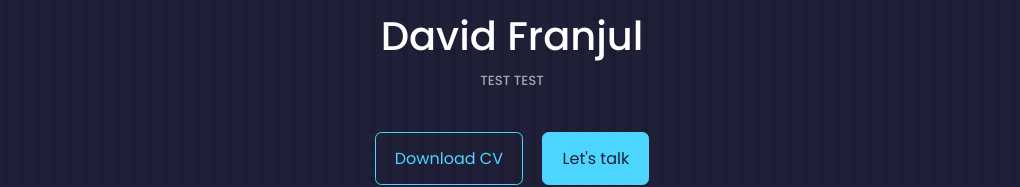
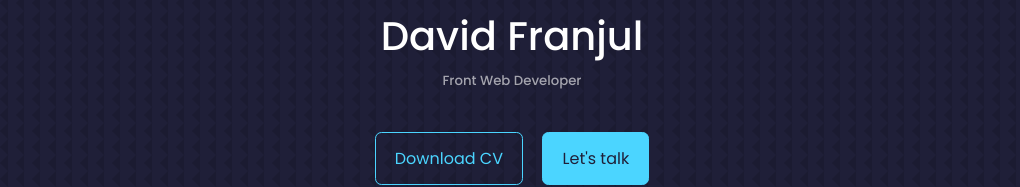
Before and after one commit to DavidFranjul/David-Franjul-PortFolio, a React (Create React App) app: page / in a window 1280 px wide. Shown: the part 133-320 px from the top of the page, without its empty margins (128-1148 px from the left). Built offline with nearby package versions, Linux system fonts and the light colour scheme.

Commit message:
update gh pages changes

```diff
--- a/src/components/Header/Header.jsx
+++ b/src/components/Header/Header.jsx
@@ -12,7 +12,7 @@ const Header = () => {
         <div className="header-top">
           <h5>Hello I'm</h5>
           <h1>David Franjul</h1>
-          <h5 className="text-light">TEST TEST</h5>
+          <h5 className="text-light">Front Web Developer</h5>
           <CTA />
           <Headersocials />
         </div>
```
